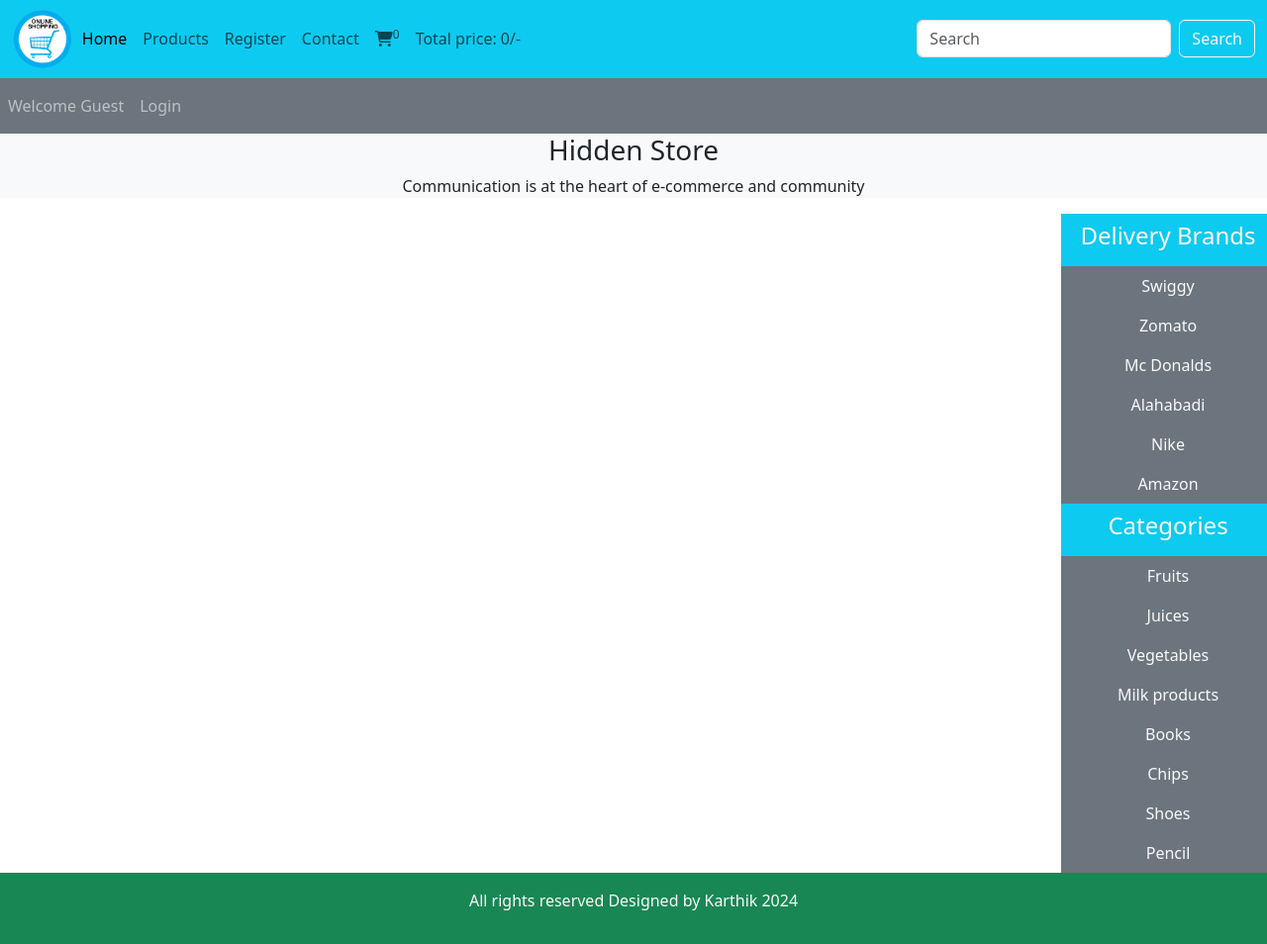
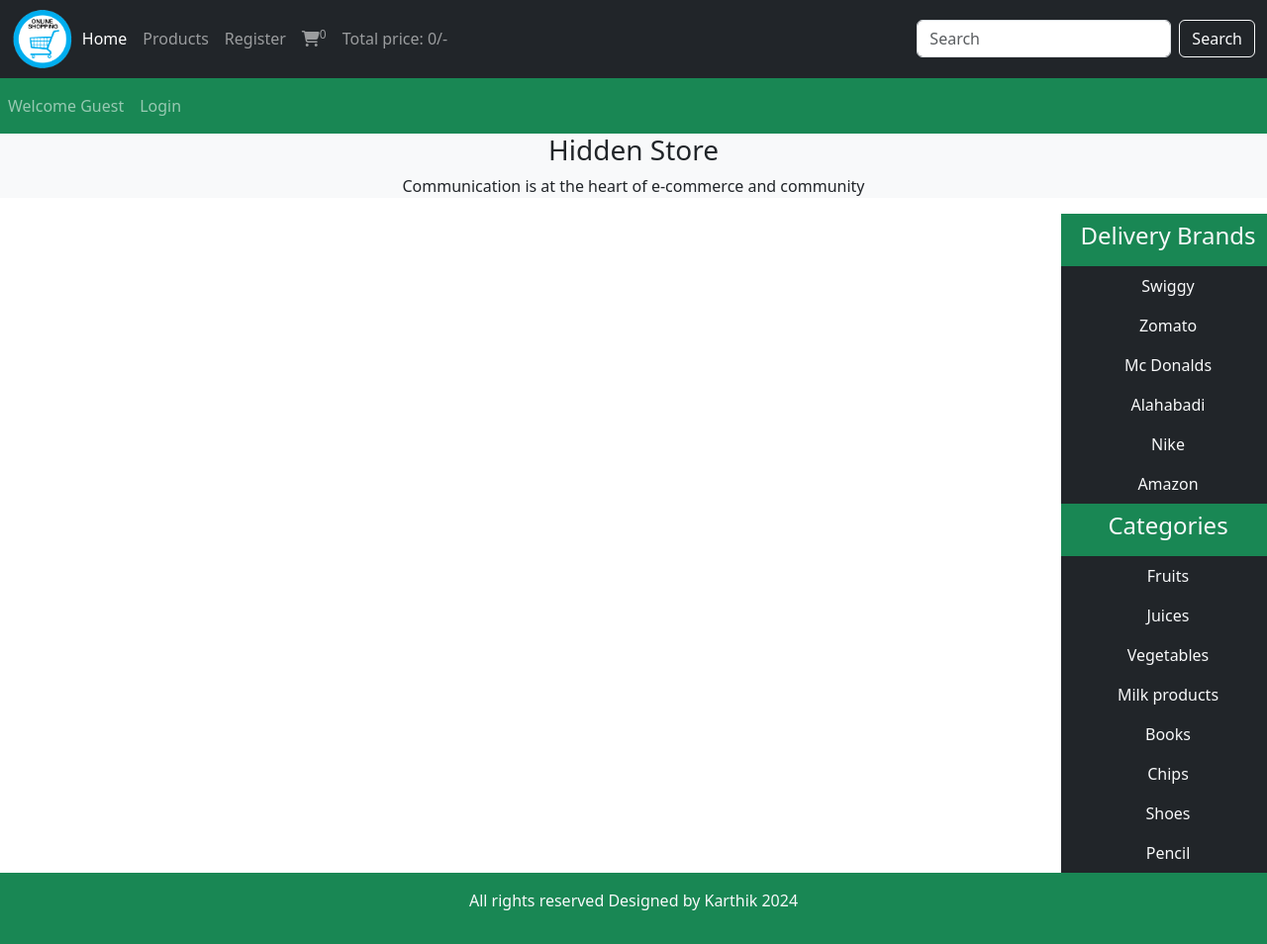
Before and after one commit to Karthikkv1/Ecommerce-website-part2, a PHP site: page /product_details.php in a window 1280 px wide. Shown: the whole page at 99% size. Run offline with PHP 8.4, Linux system fonts and the light colour scheme; data comes from the database, SQL or seed files in the repository; data that the repository does not hold is empty.

Commit message:
Advanced version of my project2

```diff
--- a/display_all.php
+++ b/display_all.php
@@ -52,9 +52,9 @@
                         <li class="nav-item">
                             <a class="nav-link" href="./users_area/user_registration.php">Register</a>
                         </li>
-                        <li class="nav-item">
+                        <!-- <li class="nav-item">
                             <a class="nav-link" href="#">Contact</a>
-                        </li>
+                        </li> -->
                         <li class="nav-item">
                             <a class="nav-link" href="cart.php"><i class="fa-solid fa-cart-shopping"></i><sup><?php
                                      cart_item(); //26-01-2024
--- a/functions/common_function.php
+++ b/functions/common_function.php
@@ -37,7 +37,7 @@
 
                 echo "  <div class='col-md-4 mb-2'>
         <div class='card'>
-            <img src='./admin_area/product_images/ $product_image1' class='card-img-top' alt='$product_title'>
+            <img src='./admin_area/product_images/$product_image1' class='card-img-top' alt='$product_title'>
             <div class='card-body'>
                 <h5 class='card-title'>$product_title</h5>
                 <p class='card-text'>$product_description</p>
@@ -89,7 +89,7 @@
 
                 echo "  <div class='col-md-4 mb-2'>
         <div class='card'>
-            <img src='./admin_area/product_images/ $product_image1' class='card-img-top' alt='$product_title'>
+            <img src='./admin_area/product_images/$product_image1' class='card-img-top' alt='$product_title'>
             <div class='card-body'>
                 <h5 class='card-title'>$product_title</h5>
                 <p class='card-text'>$product_description
@@ -379,7 +379,7 @@
            </p>
            <p class='card-text'>Price:$product_price/-</p>
            <a href='index.php?add_to_cart=$product_id' class='btn btn-success'>Add to cart</a>
-                <a href='index.php' class='bt  btn-secondary'>Go Home</a>
+                <a href='index.php' class='btn btn-secondary'>Go Home</a>
             </div>
         </div>
     </div>
@@ -390,15 +390,15 @@
 
     <div class='row'>
         <div class='col-md-12'>
-            <h4 class='text-center text-info mb-5'>Related products</h4>
+            <h4 class='text-center text-success mb-5'>Related products</h4>
         </div>
 
         <div class='col-md-6'>
-        <img src='./admin_area/product_images/ $product_image2' class='card-img-top' alt='$product_title'>
+        <img src='./admin_area/product_images/$product_image2' class='card-img-top' alt='$product_title'>
         </div>
 
         <div class='col-md-6'>
-        <img src='./admin_area/product_images/ $product_image3' class='card-img-top' alt='$product_title'>
+        <img src='./admin_area/product_images/$product_image3' class='card-img-top' alt='$product_title'>
         </div>
     </div>
 </div>";
--- a/product_details.php
+++ b/product_details.php
@@ -34,7 +34,7 @@
 
     <div class="container-fluid p-0">
 
-        <nav class="navbar navbar-expand-lg  bg-info navbar-light">
+        <nav class="navbar navbar-expand-lg navbar-dark bg-dark">
             <div class="container-fluid">
                 <img src="./Images/logo.png" alt="" class="logo">
                 <button class="navbar-toggler" type="button" data-bs-toggle="collapse"
@@ -53,9 +53,9 @@
                         <li class="nav-item">
                             <a class="nav-link" href="#">Register</a>
                         </li>
-                        <li class="nav-item">
+                        <!-- <li class="nav-item">
                             <a class="nav-link" href="#">Contact</a>
-                        </li>
+                        </li> -->
                         <li class="nav-item">
                             <a class="nav-link" href="cart.php"><i class="fa-solid fa-cart-shopping"></i><sup><?php
                                      cart_item(); //26-01-2024
@@ -92,7 +92,7 @@
 
 
         <!-- Second child --> <!-- 10-01-2024 -->
-        <nav class="navbar navbar-expand-lg navbar-dark bg-secondary">
+        <nav class="navbar navbar-expand-lg navbar-dark bg-success">
 
             <ul class="navbar-nav me-auto">
 
@@ -167,11 +167,11 @@
             </div>
 
             <!-- Side Navigation Bar -->
-            <div class="col-md-2 bg-secondary p-0">
+            <div class="col-md-2 bg-dark p-0">
 
                 <ul class="navbar-nav me-auto text-center">
 
-                    <li class="nav-item bg-info ">
+                    <li class="nav-item bg-success ">
                         <a href="#" class="nav-link text-light ">
                             <h4>Delivery Brands</h4>
                         </a>
@@ -190,7 +190,7 @@
                 <!-- Categories to be displayed -->
                 <ul class="navbar-nav me-auto text-center">
 
-                    <li class="nav-item bg-info ">
+                    <li class="nav-item bg-success ">
                         <a href="#" class="nav-link text-light ">
                             <h4>Categories</h4>
                         </a>
--- a/search_product.php
+++ b/search_product.php
@@ -52,9 +52,9 @@
                         <li class="nav-item">
                             <a class="nav-link" href="./users_area/user_registration.php">Register</a>
                         </li>
-                        <li class="nav-item">
+                        <!-- <li class="nav-item">
                             <a class="nav-link" href="#">Contact</a>
-                        </li>
+                        </li> -->
                         <li class="nav-item">
                             <a class="nav-link" href="cart.php"><i class="fa-solid fa-cart-shopping"></i><sup><?php
                                      cart_item(); //26-01-2024
--- a/users_area/confirm_payment.php
+++ b/users_area/confirm_payment.php
@@ -82,7 +82,7 @@
             </div>
 
             <div class="form-outline my-4 text-center w-50 m-auto">
-               <input type="submit" class="bg-info py-2 px-3 border-0" value="Confirm" name="confirm_payment">
+               <input type="submit" class="bg-dark text-success py-2 px-3 border-0" value="Confirm" name="confirm_payment">
             </div>
 
         </form>
--- a/users_area/payment.php
+++ b/users_area/payment.php
@@ -24,7 +24,7 @@
     }
 </style>
 
-<body>
+<body class="bg-dark">
     <!-- PHP code to access user id 09-02-2024 9:21PM -->
 <?php
 $user_ip=getIPAddress();  //11-02-2024
@@ -45,7 +45,7 @@
             </div>
 
             <div class="col-md-6">
-                <a href="order.php?user_id=<?php echo $user_id ?>"><h2 class="text-center">Pay Offline</h2></a>
+                <a href="order.php?user_id=<?php echo $user_id ?>"><h2 class="text-center text-success ">Pay Offline</h2></a>
             </div>
 
         </div>
--- a/users_area/profile.php
+++ b/users_area/profile.php
@@ -71,9 +71,9 @@
                         <li class="nav-item">
                             <a class="nav-link" href="profile.php">My Account</a>
                         </li>
-                        <li class="nav-item">
+                        <!-- <li class="nav-item">
                             <a class="nav-link" href="#">Contact</a>
-                        </li>
+                        </li> -->
                         <li class="nav-item">
                             <a class="nav-link" href="../cart.php"><i class="fa-solid fa-cart-shopping"></i><sup>
                                     <?php
--- a/users_area/user_login.php
+++ b/users_area/user_login.php
@@ -52,7 +52,7 @@
 
 
                     <div class="mt-4 pt-2">
-                        <input type="submit" value="Login" class="bg-info py-2 px-3 border-0" name="user_login">
+                        <input type="submit" value="Login" class="bg-dark text-success py-2 px-3 border-0" name="user_login">
                         <p class="small fw-bold mt-2 pt-1 mb-0">Dont have an account ? <a href="user_registration.php"
                                 class="text-danger"> Register</a></p>
                     </div>
--- a/users_area/user_orders.php
+++ b/users_area/user_orders.php
@@ -93,7 +93,7 @@
                 echo "<td>Paid</td>";
             }
             else{
-              echo " <td><a href='confirm_payment.php?order_id=$order_id' class='text-light'>Confirm</a></td>
+              echo " <td><a href='confirm_payment.php?order_id=$order_id' class='text-success'>Confirm</a></td>
               </tr>";
             }
 
```
Also changed, not shown: cart.php (+7 -7 lines).
